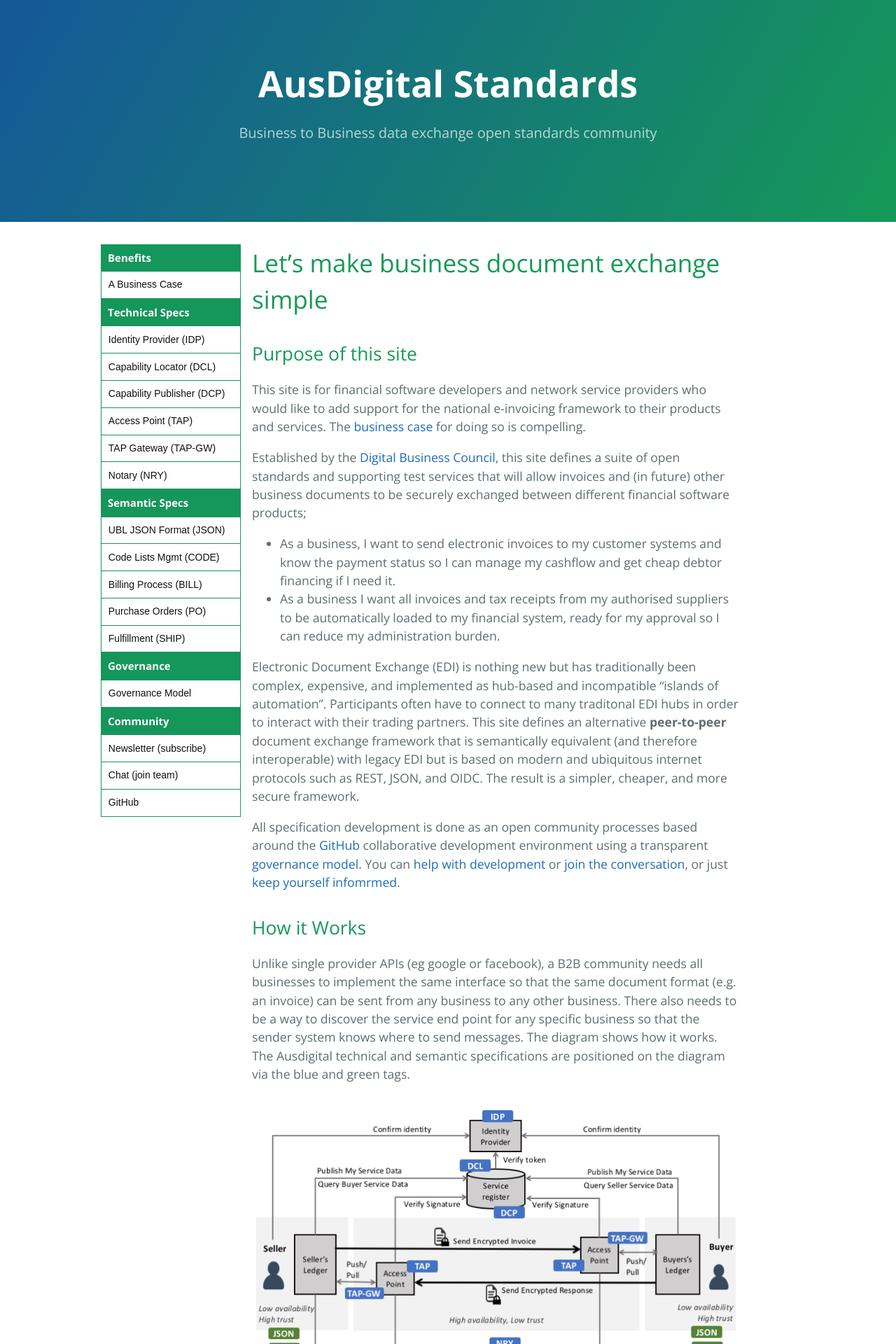
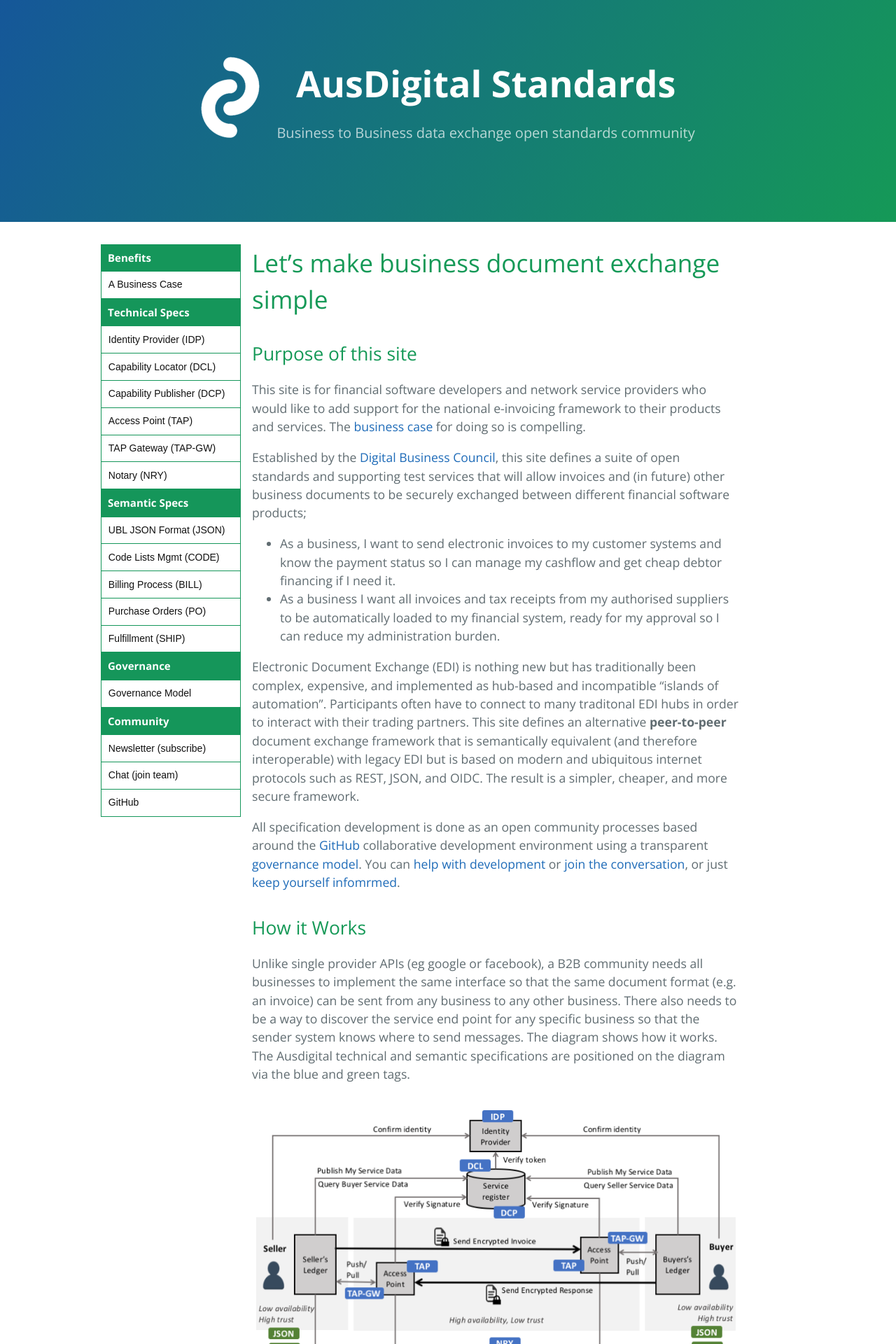
Before and after one commit to ausdigital/ausdigital.github.io, a Jekyll site: the page built from index.md, in a window 1280 px wide. Shown: the top 1920 px of the page at 70% size. Built offline with Jekyll 4.4.1, drawn with Linux system fonts in a browser that asks for light colours; our own code applies the rules of GitHub Pages for plain Markdown files.

Commit message:
#25 - Added logo and about page placeholder

```diff
--- a/_includes/header.html
+++ b/_includes/header.html
@@ -1,4 +1,7 @@
 <section class="page-header">
-    <h1 class="project-name">AusDigital Standards</h1>
-    <h2 class="project-tagline">Business to Business data exchange open standards community </h2>
+    <a href="/" class="logo"><img src="/images/logo.png" alt="AusDigital"></a>
+    <div class="header-content">
+        <h1 class="project-name">AusDigital Standards</h1>
+        <h2 class="project-tagline">Business to Business data exchange open standards community </h2>
+    </div>
 </section>
--- a/css/stylesheet.css
+++ b/css/stylesheet.css
@@ -95,6 +95,15 @@
     }
 }
 
+.page-header .logo{
+    display: inline-block;
+    margin-right: 20px;
+}
+
+.page-header .header-content{
+    display: inline-block;
+}
+
 .detail-page-header {
     color: #fff;
     text-align: center;
@@ -133,6 +142,11 @@
         color: inherit;
         text-decoration: none;
     }
+}
+
+.detail-page-header .logo img{
+    vertical-align: middle;
+    max-height: 45px;
 }
 
 .project-name {
```
Also changed, not shown: _includes/header-detail-pages.html (+5 -3 lines), pages/about.md (added, +8 -0 lines), images/logo.png (added).
